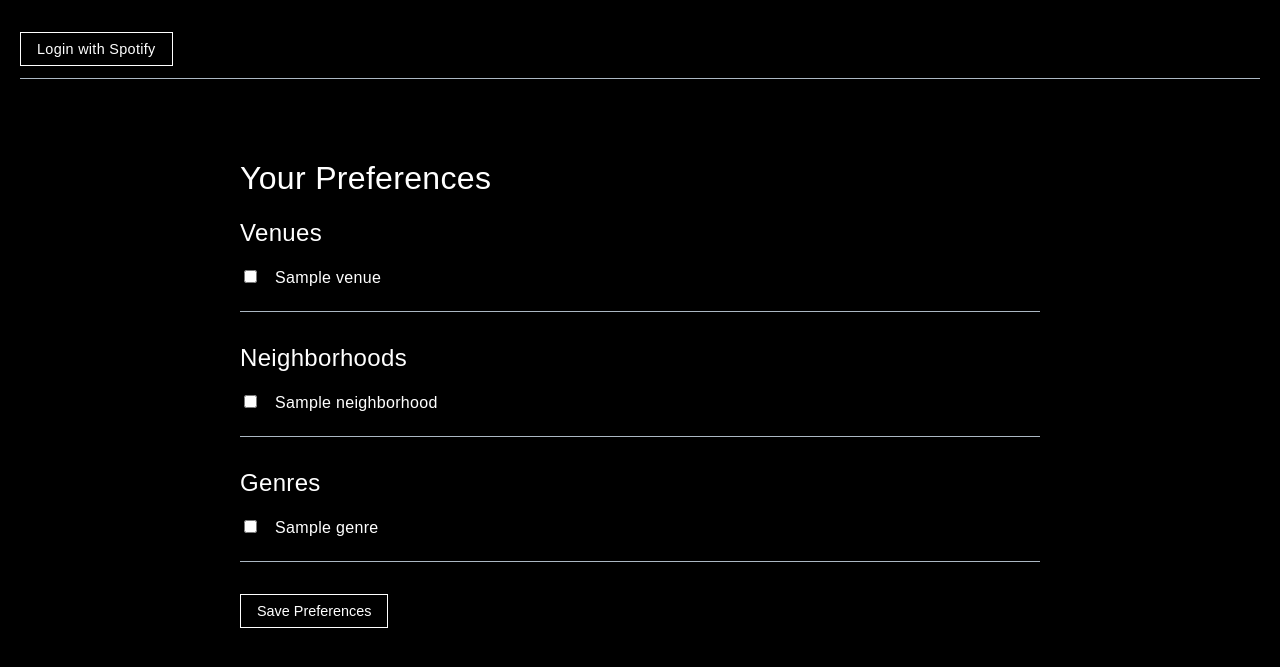
After one commit to hack-c/jazzlistings, a Python web app: template templates/preferences.html in a window 1280 px wide. The commit adds this page. Shown: the top 667 px of the page. Run offline with Jinja, Linux system fonts and the light colour scheme; the template is opened without the code that fills it: most values are stand-ins (such as "Sample title", 1, 10 or a date in 2020); some web fonts are replaced.

Commit message:
add filters for neighborhood, genre, venue; add last_scraped filter

```diff
--- a/templates/base.html
+++ b/templates/base.html
@@ -163,6 +163,33 @@
             align-items: center;
             gap: 6px;
         }
+
+        /* Add to existing styles */
+        .preferences-form {
+            max-width: 800px;
+            margin: 0 auto;
+        }
+
+        .preference-section {
+            margin-bottom: 2em;
+            border-bottom: 1px solid var(--wp--preset--color--cyan-bluish-gray);
+            padding-bottom: 1em;
+        }
+
+        .checkbox-container {
+            display: block;
+            margin: 0.5em 0;
+            cursor: pointer;
+        }
+
+        .checkbox-container input[type="checkbox"] {
+            margin-right: 1em;
+        }
+
+        /* Style the checkboxes */
+        input[type="checkbox"] {
+            accent-color: var(--wp--preset--color--vivid-cyan-blue);
+        }
     </style>
     <link rel="stylesheet" href="https://cdnjs.cloudflare.com/ajax/libs/font-awesome/5.15.4/css/all.min.css">
 </head>
--- /dev/null
+++ b/templates/preferences.html
@@ -0,0 +1,43 @@
+{% extends "base.html" %}
+
+{% block content %}
+<div class="preferences-form">
+    <h1>Your Preferences</h1>
+    <form method="POST" action="{{ url_for('save_preferences') }}">
+        <div class="preference-section">
+            <h2>Venues</h2>
+            {% for venue in venues %}
+            <label class="checkbox-container">
+                <input type="checkbox" name="venues" value="{{ venue.id }}"
+                    {% if venue.id in user.preferred_venues %}checked{% endif %}>
+                {{ venue.name }}
+            </label>
+            {% endfor %}
+        </div>
+
+        <div class="preference-section">
+            <h2>Neighborhoods</h2>
+            {% for neighborhood in neighborhoods %}
+            <label class="checkbox-container">
+                <input type="checkbox" name="neighborhoods" value="{{ neighborhood }}"
+                    {% if neighborhood in user.preferred_neighborhoods %}checked{% endif %}>
+                {{ neighborhood }}
+            </label>
+            {% endfor %}
+        </div>
+
+        <div class="preference-section">
+            <h2>Genres</h2>
+            {% for genre in genres %}
+            <label class="checkbox-container">
+                <input type="checkbox" name="genres" value="{{ genre }}"
+                    {% if genre in user.preferred_genres %}checked{% endif %}>
+                {{ genre }}
+            </label>
+            {% endfor %}
+        </div>
+
+        <button type="submit" class="wp-block-button__link">Save Preferences</button>
+    </form>
+</div>
+{% endblock %}
```
Also changed, not shown: main.py (+95 -13 lines), migrations/add_last_scraped.py (added, +11 -0 lines), migrations/add_venue_fields.py (added, +95 -0 lines), models.py (+8 -0 lines).
